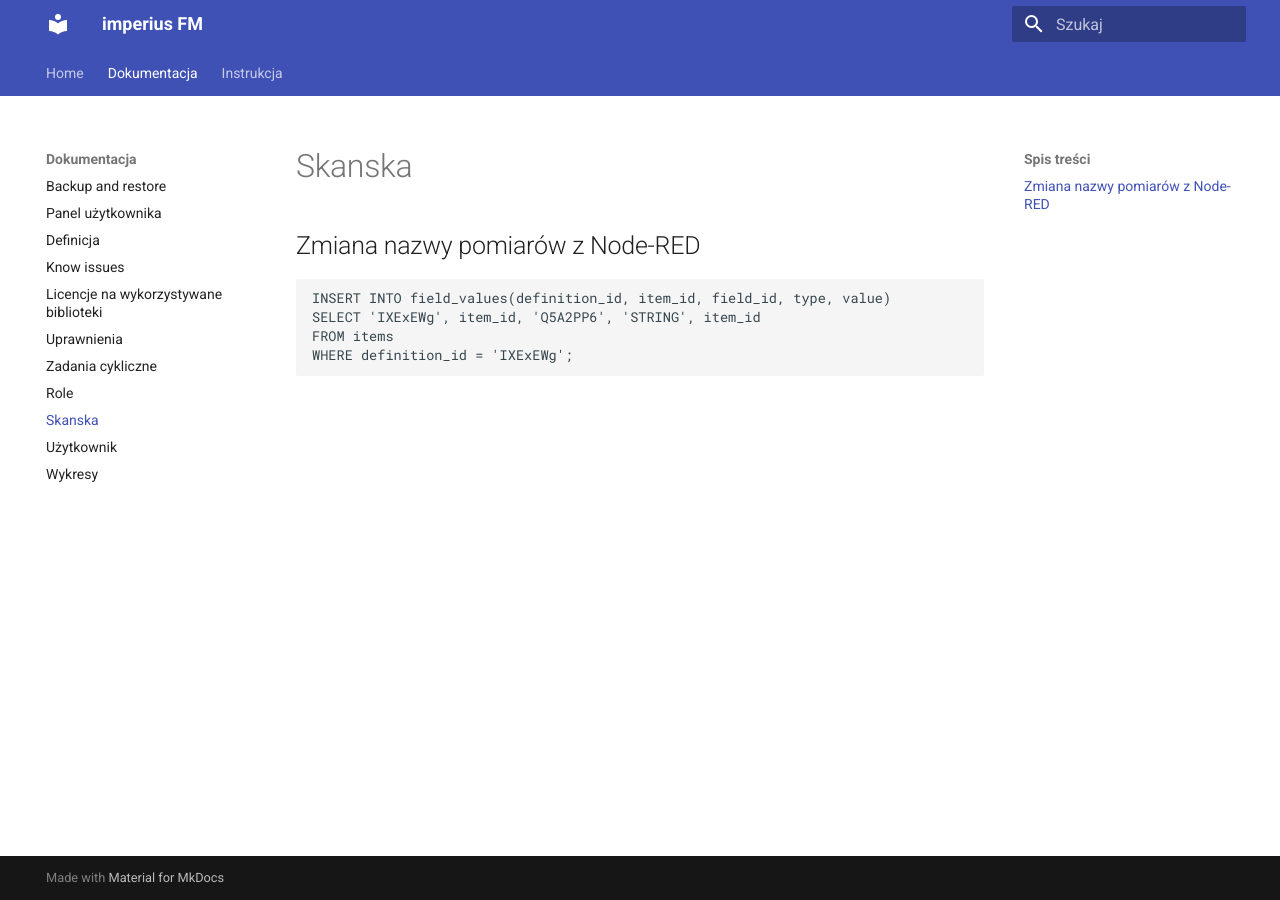
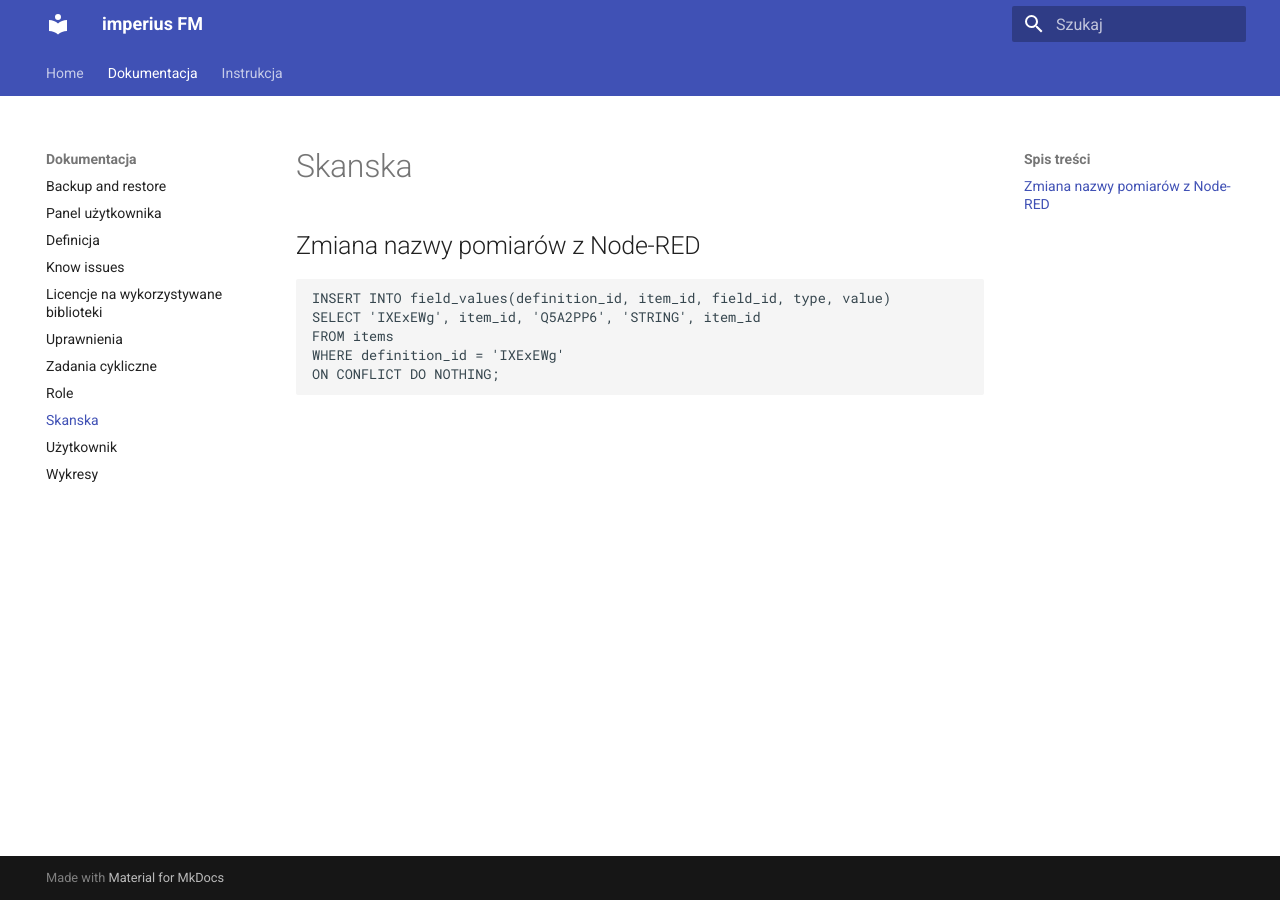
Before and after one commit to Smerlinski/instrukcja, an MkDocs documentation site: the page built from docs/dokumentacja/skanska.md, in a window 1280 px wide. Built offline with MkDocs 1.6.1 and Material for MkDocs 9.7.7, drawn with Linux system fonts in a browser that asks for light colours.

Commit message:
poprawka sql

````diff
--- a/docs/dokumentacja/skanska.md
+++ b/docs/dokumentacja/skanska.md
@@ -6,5 +6,6 @@
 INSERT INTO field_values(definition_id, item_id, field_id, type, value)
 SELECT 'IXExEWg', item_id, 'Q5A2PP6', 'STRING', item_id
 FROM items
-WHERE definition_id = 'IXExEWg';
+WHERE definition_id = 'IXExEWg'
+ON CONFLICT DO NOTHING;
 ```
````
